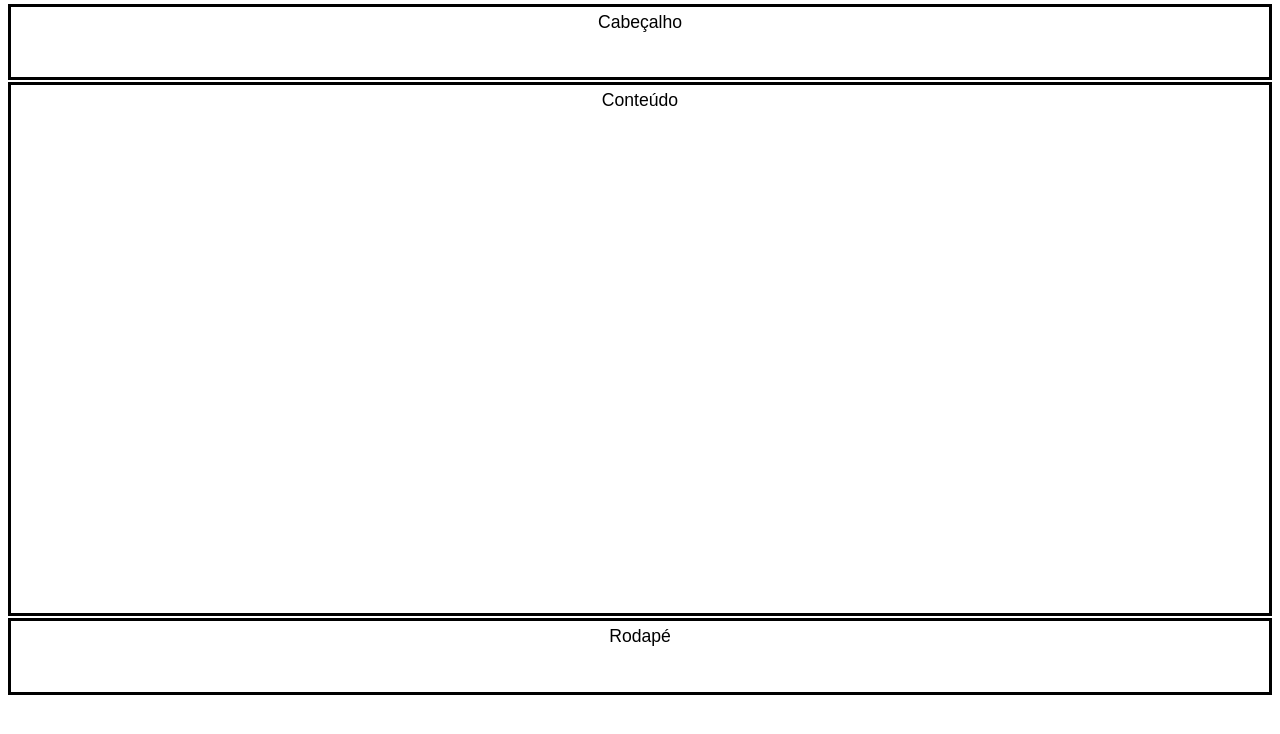
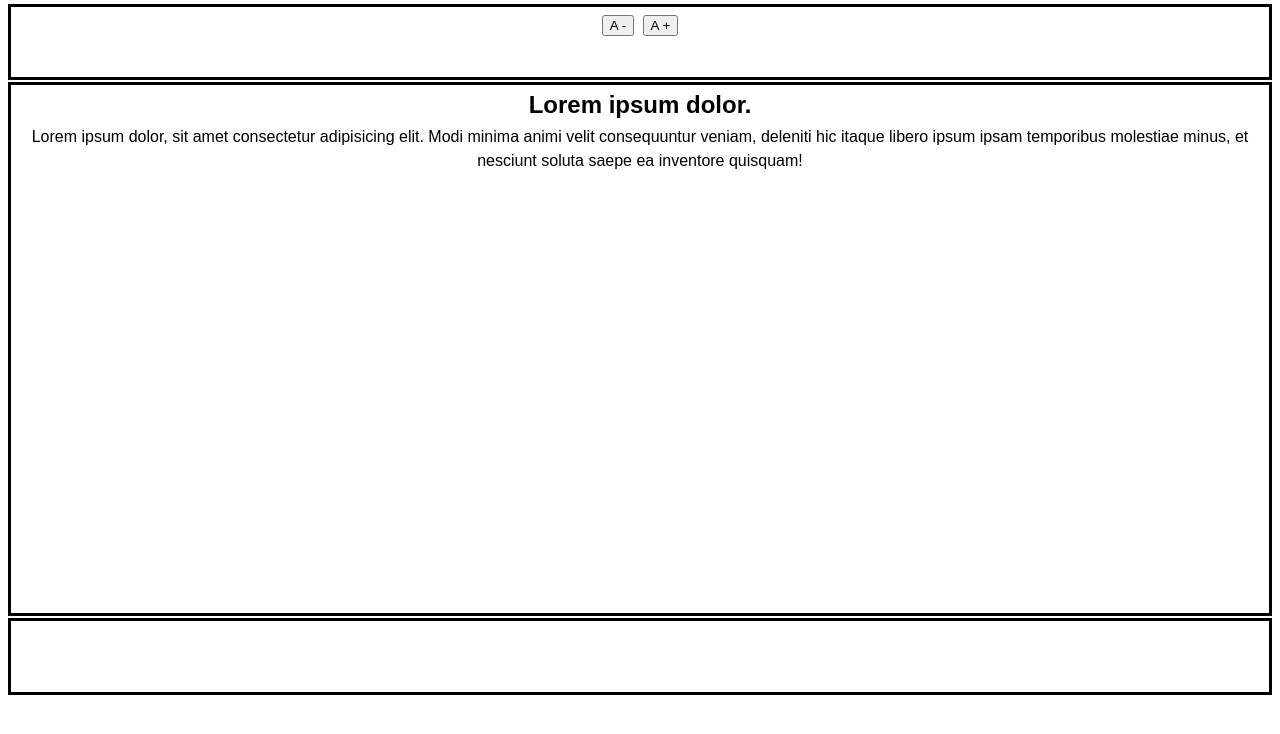
Before and after one commit to ICEI-PUC-Minas-PMV-ADS/pmv-ads-2023-1-e1-proj-web-t7-rich, a plain HTML site: page src/casesSucesso.html in a window 1280 px wide. Drawn offline with Linux system fonts and the light colour scheme; files that its build step writes are made by us from their sources.

Commit message:
caseSucesso

```diff
--- a/src/casesSucesso.html
+++ b/src/casesSucesso.html
@@ -1,5 +1,6 @@
 <!DOCTYPE html>
 <html lang="pt-br">
+
 <head>
     <meta charset="UTF-8">
     <meta http-equiv="X-UA-Compatible" content="IE=edge">
@@ -8,32 +9,49 @@
     <meta name="description" content="Eduação Finaneira Web site">
     <meta name="keywords" content="html, css">
     <title>Educação Financeira</title>
-    <link rel="stylesheet" href="css/default.css">
+    <link rel="stylesheet" href="default.css">
+    <link rel="stylesheet" href="style.css">
 </head>
+
 <body>
     <section id="defaultTemplate">
 
         <!--Início Menu-->
         <header class="defaultTemplateMenu">
-            <p>Cabeçalho</p>
+            <style type="text/css">
+                body {
+                    font-size: 16px;
+                }
+            </style>
+            <div></div>
+            <!--cabeçalho-->
+            <div class="btn-container">
+                <button name="decrease-font" id="decrease-font" title="Diminuir fonte">A - </button>
+                <button name="increase-font" id="increase-font" title="Aumentar fonte">A +</button>
+            </div>
+            <script src="script.js"></script>
+            <p> </p>
             <nav></nav>
         </header>
         <!--Fim Menu-->
 
         <!--Início Conteúdo-->
         <main class="defaultTemplateBody">
-            <p>Conteúdo</p>
+            <p> </p>
 
             <!-- >>>>>>>>>>>Insira seu conteúdo AQUI<<<<<<<<<<<<< -->
-
+            <h1>Lorem ipsum dolor.</h1>
+            <p>Lorem ipsum dolor, sit amet consectetur adipisicing elit. Modi minima animi velit consequuntur veniam,
+                deleniti hic itaque libero ipsum ipsam temporibus molestiae minus, et nesciunt soluta saepe ea inventore
+                quisquam!</p>
             <!--Início R02-Libras-->
             <div vw class="enabled">
                 <div vw-access-button class="active"></div>
                 <div vw-plugin-wrapper>
-                <div class="vw-plugin-top-wrapper"></div>
+                    <div class="vw-plugin-top-wrapper"></div>
                 </div>
             </div>
-            <script src = "https://vlibras.gov.br/app/vlibras-plugin.js"></script>
+            <script src="https://vlibras.gov.br/app/vlibras-plugin.js"></script>
             <script>
                 new window.VLibras.Widget('https://vlibras.gov.br/app');
             </script>
@@ -44,10 +62,11 @@
 
         <!--Início Rodapé-->
         <footer class="defaultTemplateFooter">
-            <p>Rodapé</p>
+            <p> </p>
         </footer>
         <!--Fim Rodapé-->
 
     </section>
 </body>
+
 </html>
```
